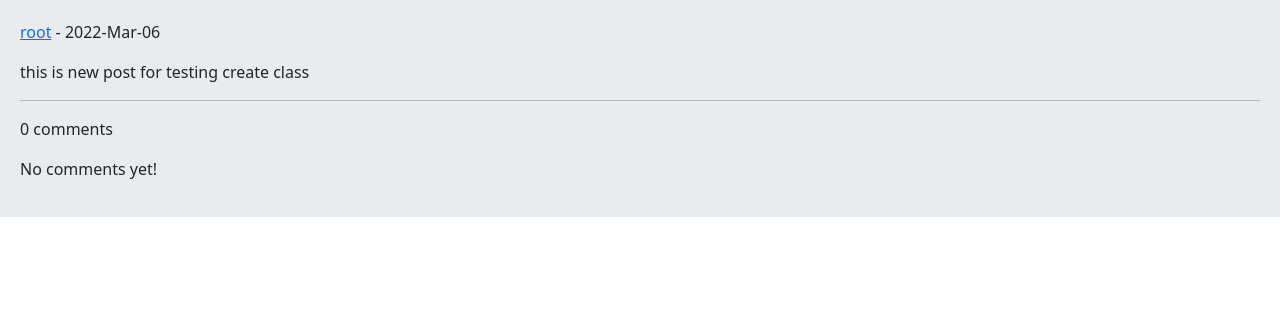
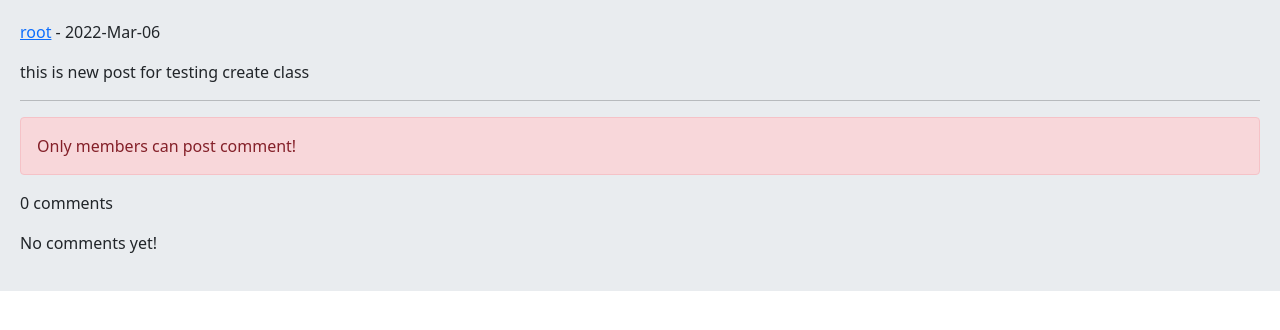
Before and after one commit to rezacho/social, a Django app: a page that uses home/templates/home/detail.html in a window 1280 px wide. Shown: the part 56-386 px from the top of the page. Run offline with Django 4.2, Linux system fonts and the light colour scheme; data comes from the database, SQL or seed files in the repository; both versions use the stored data as it was after the commit.

Commit message:
user send comments

```diff
--- a/home/templates/home/detail.html
+++ b/home/templates/home/detail.html
@@ -8,6 +8,16 @@
     <p><a href="{% url 'account:user_profile' post.user.id %}">{{ post.user.username }}</a> - {{ post.updated|date:"Y-M-d" }}</p>
     <p>{{ post.body }}</p>
     <hr>
+
+    {% if request.user.is_authenticated %}
+        <form action="", method="post">
+            {% csrf_token %}
+            {{ form.as_p }}
+            <input type="submit" value="Send">
+        </form>
+    {% else %}
+        <p class="alert alert-danger">Only members can post comment!</p>
+    {% endif %}
 
     <p>{{ comments.count }} comments</p>
     {% for comment in comments %}
--- a/home/views.py
+++ b/home/views.py
@@ -1,9 +1,11 @@
+from django.contrib.auth.decorators import login_required
 from django.contrib.auth.mixins import LoginRequiredMixin
 from django.shortcuts import render, redirect, get_object_or_404
+from django.utils.decorators import method_decorator
 from django.utils.text import slugify
 from django.contrib import messages
 from django.views import View
-from .forms import PostCreateUpdateForm
+from .forms import PostCreateUpdateForm, CommentCreateForm
 from .models import Post
 
 # Create your views here.
@@ -16,10 +18,26 @@ class HomeView(View):
 
 
 class PostDetailView(View):
-    def get(self, request, post_id, post_slug):
-        post = get_object_or_404(Post, pk=post_id, slug=post_slug)
-        comments = post.pcomments.filter(is_reply=False)
-        return render(request, 'home/detail.html', context={'post': post, 'comments': comments})
+    form_class = CommentCreateForm
+
+    def setup(self, request, *args, **kwargs):
+        self.post_instance = get_object_or_404(Post, pk=kwargs['post_id'], slug=kwargs['post_slug'])
+        return super().setup(request, *args, **kwargs)
+
+    def get(self, request, *args, **kwargs):
+        comments = self.post_instance.pcomments.filter(is_reply=False)
+        return render(request, 'home/detail.html', context={'post': self.post_instance, 'comments': comments, 'form': self.form_class})
+
+    @method_decorator(login_required)
+    def post(self, request, *args, **kwargs):
+        form = self.form_class(request.POST)
+        if form.is_valid():
+            new_comment = form.save(commit=False)
+            new_comment.user = request.user
+            new_comment.post = self.post_instance
+            new_comment.save()
+            messages.success(request, 'Your comment submitted successfully', extra_tags='success')
+            return redirect('home:post_detail', self.post_instance.id, self.post_instance.slug)
 
 
 class PostDeleteView(LoginRequiredMixin, View):
```
Also changed, not shown: home/forms.py (+10 -1 lines), account/migrations/0001_initial.py (added), db.sqlite3, home/migrations/0001_initial.py (added), home/migrations/0002_alter_post_options_alter_post_created_and_more.py (added), home/migrations/0003_comment.py (added).
